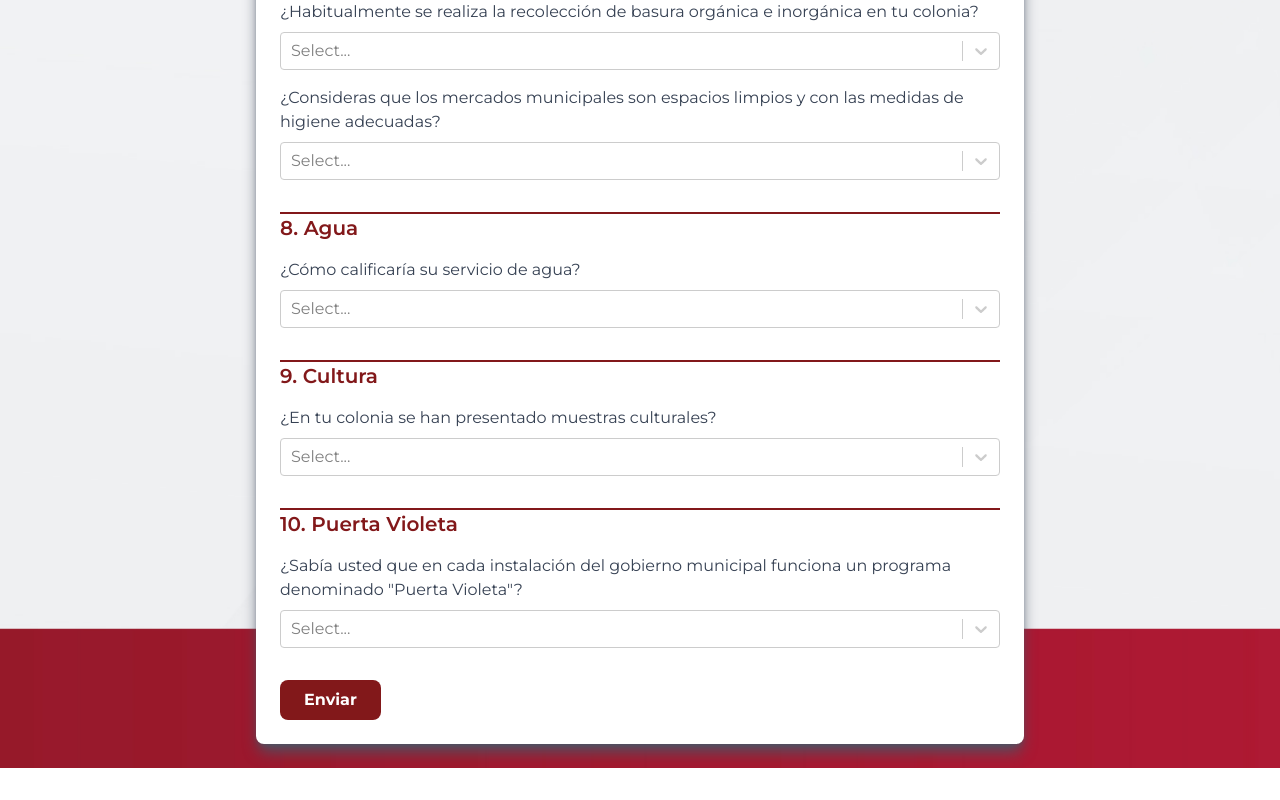
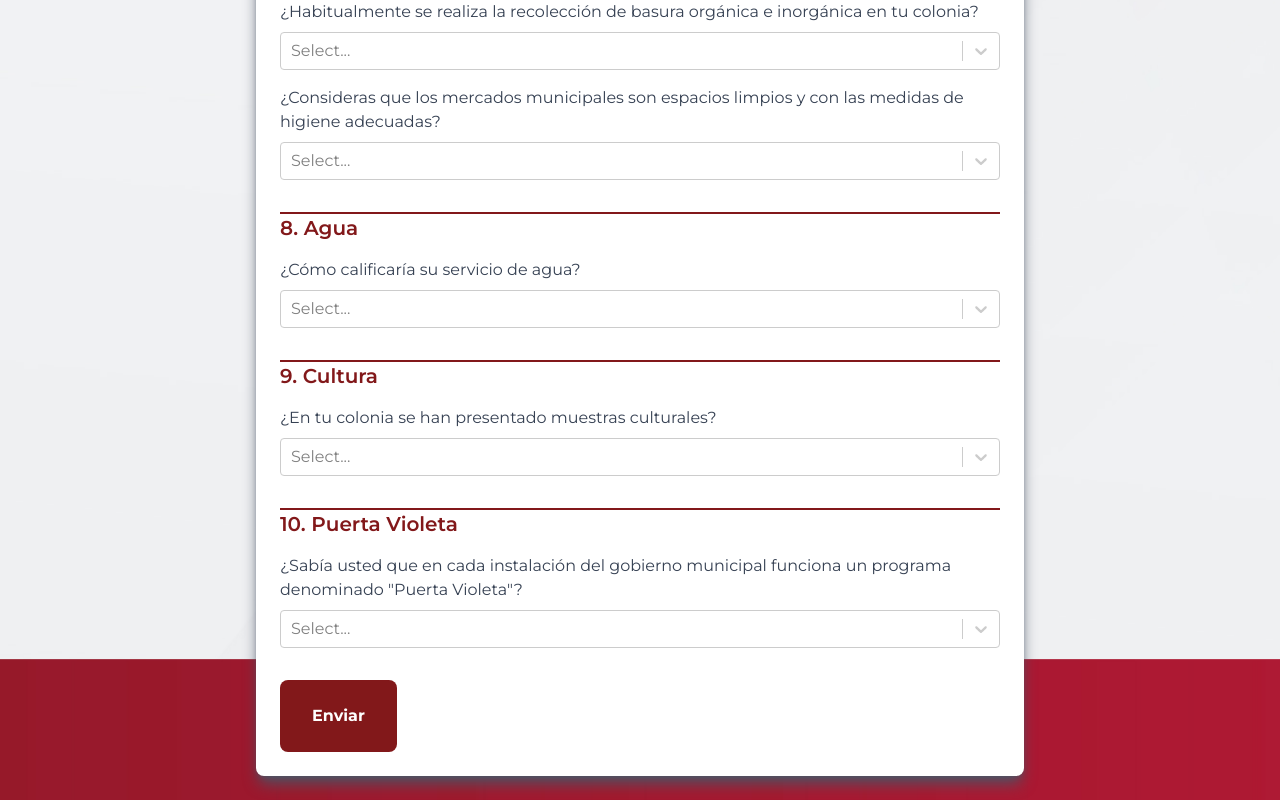
Before and after one commit to Pohe1999/sondeo-estadistico-2025, a React (Vite) app: page / in a window 1280 px wide. Shown: the part 2076-2876 px from the top of the page. Before the commit the page ends 2844 px from the top, so only its background shows below. Built offline with nearby package versions, Linux system fonts and the light colour scheme.

Commit message:
boton-ampliado

```diff
--- a/src/components/PreSondeoEstadistico.jsx
+++ b/src/components/PreSondeoEstadistico.jsx
@@ -585,7 +585,7 @@ const PreSondeoEstadistico = () => {
           <div className="text-center">
           <button
               type="submit"
-              className="bg-red-900 text-white px-6 py-2 rounded-lg font-bold hover:bg-red-700 flex items-center justify-center gap-2"
+              className="bg-red-900 text-white px-8 py-6 rounded-lg font-bold hover:bg-red-700 flex items-center justify-center gap-2"
               disabled={loading} // ⬅️ Deshabilitar botón mientras carga
             >
               {loading && (
```
